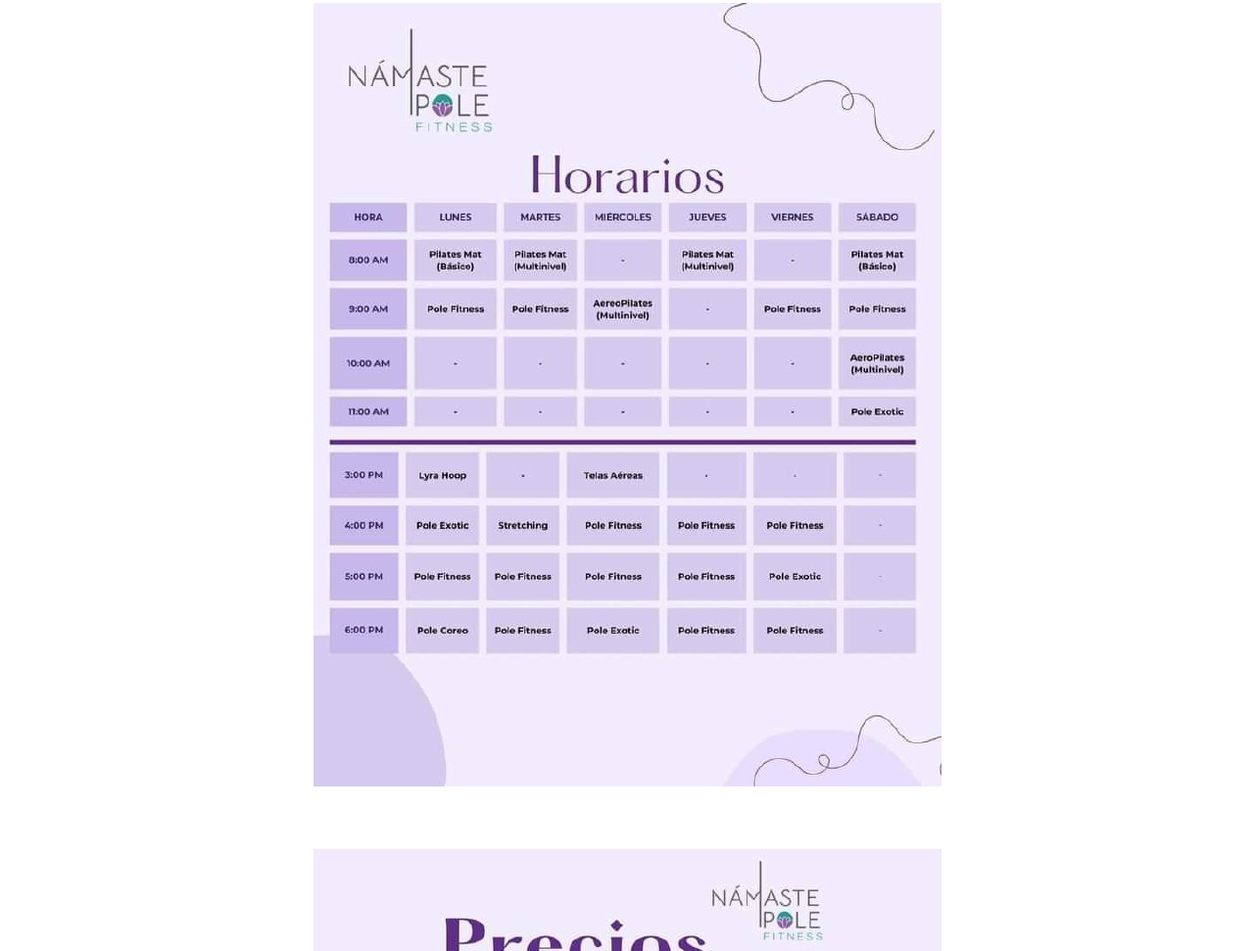
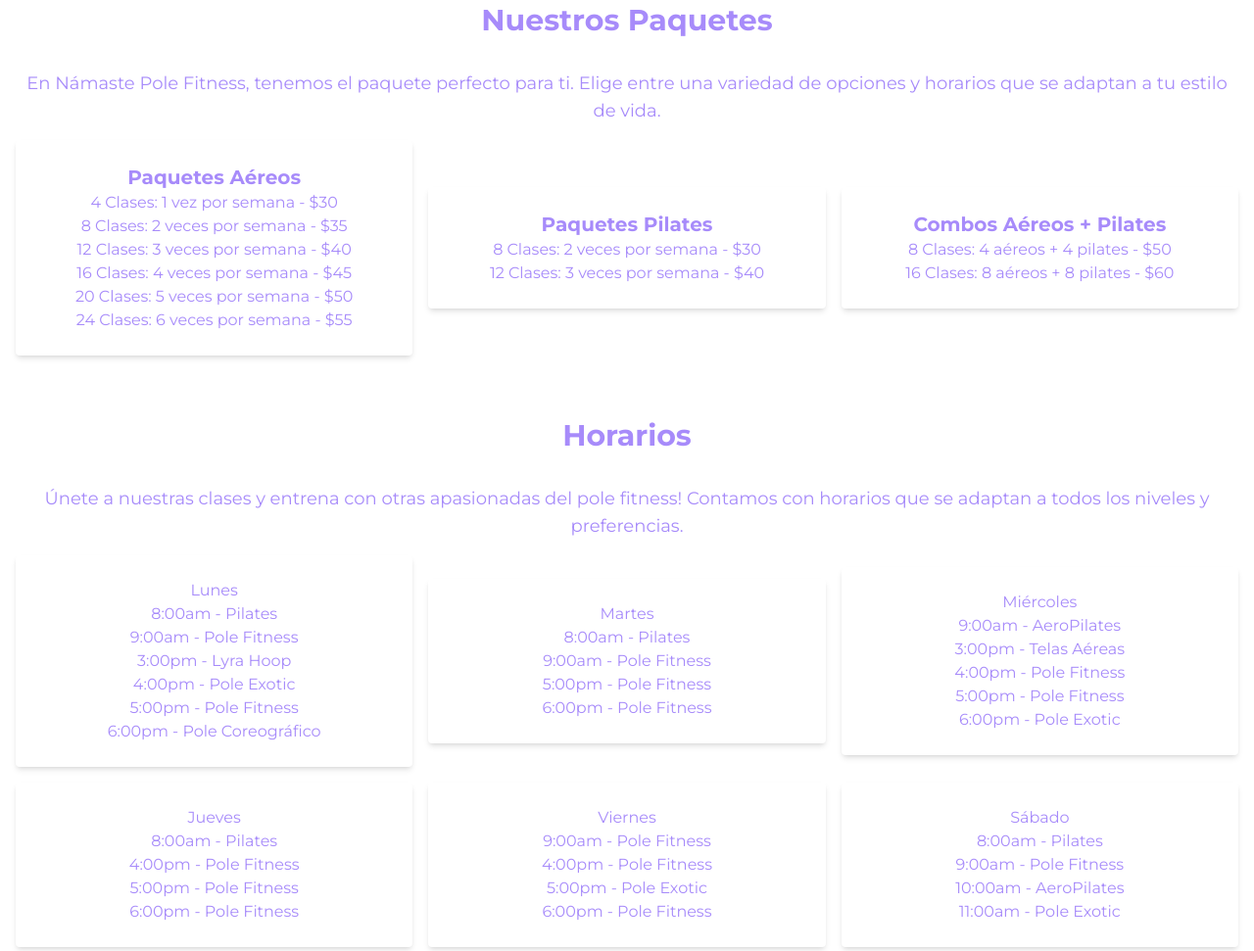
Before and after one commit to dlarosahc/namastepole, a website: page views/prices/index.html in a window 1280 px wide. Shown: the part 93-1064 px from the top of the page at 98% size. Drawn offline with nearby package versions, Linux system fonts and the light colour scheme; files whose address does not match are found by name.

Commit message:
changes for package & prices section. NO MORE CHANGES FOR NOw >_>

```diff
--- a/views/prices/index.html
+++ b/views/prices/index.html
@@ -21,18 +21,104 @@
 <body>
     <nav id="navbar" class="fixed top-0 right-0 left-0 bg-violet-400 h-16"></nav>
     <main class="pt-16 text-violet-400 mx-auto p-4">
-        <section class="container w-full flex flex-col justify-center items-center gap-4 mx-auto py-8">
-            <img   src="/images/Precios.jfif" alt="">
+      <section class="container mx-auto py-8">
+        <h2 class="text-3xl font-bold text-center mb-8">Nuestros Paquetes</h2>
+        <p class="text-lg text-center mb-4">En Námaste Pole Fitness, tenemos el paquete perfecto para ti. Elige entre una variedad de opciones y horarios que se adaptan a tu estilo de vida.</p>
+        <div class="grid justify-center items-center text-center grid-cols-1 md:grid-cols-3 lg:grid-cols-3 gap-4">
+            <div class="bg-white rounded shadow-md p-6">
+                <h3 class="text-xl font-bold">Paquetes Aéreos</h3>
+                <ul>
+                    <li>4 Clases: 1 vez por semana - $30</li>
+                    <li>8 Clases: 2 veces por semana - $35</li>
+                    <li>12 Clases: 3 veces por semana - $40</li>
+                    <li>16 Clases: 4 veces por semana - $45</li>
+                    <li>20 Clases: 5 veces por semana - $50</li>
+                    <li>24 Clases: 6 veces por semana - $55</li>
+                </ul>
+            </div>
 
+            <div class="bg-white rounded shadow-md p-6">
+                <h3 class="text-xl font-bold">Paquetes Pilates</h3>
+                <ul>
+                    <li>8 Clases: 2 veces por semana - $30</li>
+                    <li>12 Clases: 3 veces por semana - $40</li>
+                </ul>
+            </div>
 
-        </section>
+            <div class="bg-white rounded shadow-md p-6">
+                <h3 class="text-xl font-bold">Combos Aéreos + Pilates</h3>
+                <ul>
+                    <li>8 Clases: 4 aéreos + 4 pilates - $50</li>
+                    <li>16 Clases: 8 aéreos + 8 pilates - $60</li>
+                </ul>
+            </div>
+        </div>
+    </section>
 
-        <section class="container w-full flex flex-col justify-center items-center gap-4 mx-auto py-8">
-            <img   src="/images/Horarios.jfif" alt="">
+    <section class="container mx-auto  py-8">
+        <h2 class="text-3xl font-bold text-center mb-8">Horarios</h2>
+        <p class="text-lg text-center mb-4">Únete a nuestras clases y entrena con otras apasionadas del pole fitness! Contamos con horarios que se adaptan a todos los niveles y preferencias.</p>
+        <div class="grid justify-center items-center text-center grid-cols-1 md:grid-cols-3 gap-4">
+            <div class="bg-white rounded shadow-md p-6">
+                <h3>Lunes</h3>
+                <ul>
+                    <li>8:00am - Pilates</li>
+                    <li>9:00am - Pole Fitness</li>
+                    <li>3:00pm - Lyra Hoop</li>
+                    <li>4:00pm - Pole Exotic</li>
+                    <li>5:00pm - Pole Fitness</li>
+                    <li>6:00pm - Pole Coreográfico</li>
+                </ul>
+            </div>
+            <div class="bg-white rounded shadow-md p-6">
+              <h3>Martes</h3>
+              <ul>
+                  <li>8:00am - Pilates</li>
+                  <li>9:00am - Pole Fitness</li>
+                  <li>5:00pm - Pole Fitness</li>
+                  <li>6:00pm - Pole Fitness</li>
+              </ul>
+          </div>
+          <div class="bg-white rounded shadow-md p-6">
+            <h3>Miércoles</h3>
+            <ul>
+                <li>9:00am - AeroPilates</li>
+                <li>3:00pm - Telas Aéreas</li>
+                <li>4:00pm - Pole Fitness</li>
+                <li>5:00pm - Pole Fitness</li>
+                <li>6:00pm - Pole Exotic</li>
+            </ul>
+        </div>
+        <div class="bg-white rounded shadow-md p-6">
+          <h3>Jueves</h3>
+          <ul>
+              <li>8:00am - Pilates</li>
+              <li>4:00pm - Pole Fitness</li>
+              <li>5:00pm - Pole Fitness</li>
+              <li>6:00pm - Pole Fitness</li>
+          </ul>
+      </div>
+      <div class="bg-white rounded shadow-md p-6">
+        <h3>Viernes</h3>
+        <ul>
+            <li>9:00am - Pole Fitness</li>
+            <li>4:00pm - Pole Fitness</li>
+            <li>5:00pm - Pole Exotic</li>
+            <li>6:00pm - Pole Fitness</li>
+        </ul>
 
-
-        </section>
-
+    </div>
+    <div class="bg-white rounded shadow-md p-6">
+      <h3>Sábado</h3>
+      <ul>
+          <li>8:00am - Pilates</li>
+          <li>9:00am - Pole Fitness</li>
+          <li>10:00am - AeroPilates</li>
+          <li>11:00am - Pole Exotic</li>
+      </ul>
+  </div>
+            </div>
+    </section>
         <footer class="bg-white flex justify-center items-center rounded-lg  m-4">
             <div class="w-full flex  justify-center items-center max-w-screen-xl mx-auto p-4">
 
```
